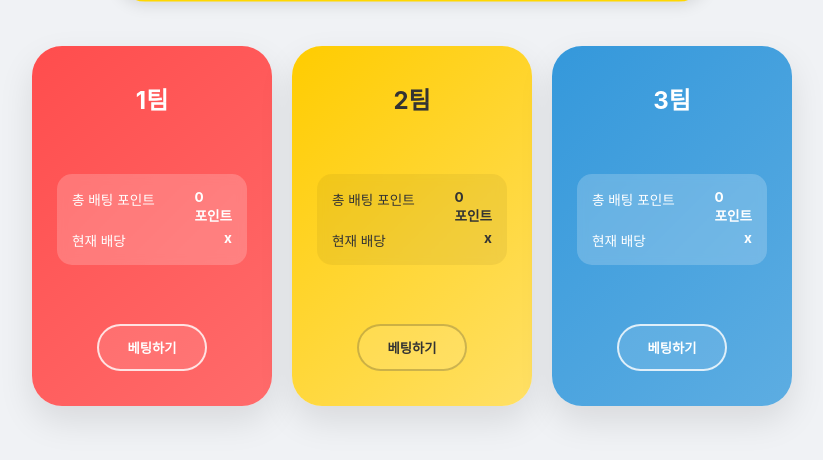
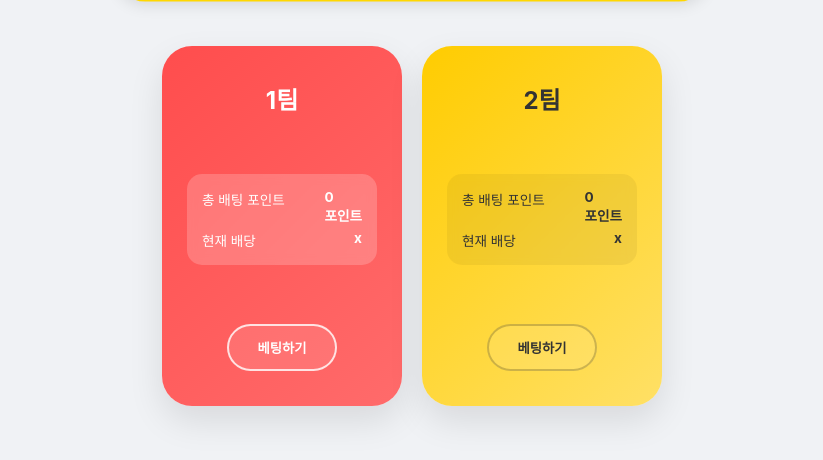
Before and after one commit to Oozls/tatta, a Flask app: template templates/main.html in a window 1280 px wide. Shown: the part 265-725 px from the top of the page, without its empty margins (228-1051 px from the left). Run offline with Flask 3, Linux system fonts and the light colour scheme; the template is opened without the code that fills it, so the values that code supplies are empty; some libraries are stand-ins or nearby versions.

Commit message:
removed 3rd team

```diff
--- a/app.py
+++ b/app.py
@@ -130,7 +130,7 @@ app.jinja_env.filters["unixtime"] = unix_to_date
 @app.route("/")
 def main_page():
     users = list(user_collection.find())
-    total_money = {'1':0,'2':0,'3':0}
+    total_money = {'1':0,'2':0}
     for user in users:
         if user['current_team'] != None:
             total_money[str(user['current_team'])] += int(user['betted_money'])
@@ -142,8 +142,7 @@ def main_page():
 
     rate = {
         '1':div(sum_money,total_money['1']),
-        '2':div(sum_money,total_money['2']),
-        '3':div(sum_money,total_money['3'])
+        '2':div(sum_money,total_money['2'])
     }
 
     histories = list(history_collection.find())
@@ -242,7 +241,7 @@ def betting_page():
     if request.method == "POST":
         team = request.form.get('team')
         money = request.form.get('money')
-        if not (1<=int(team)<=3): flash("❌ 팀은 3개뿐입니다.")
+        if not (1<=int(team)<=2): flash("❌ 팀은 2개뿐입니다.")
         elif int(money)<=0: flash("❌ 최소 1 포인트라도 거시죠?")
         elif int(money)>current_user.get_money(): flash("❌ 가진 만큼만 거세요.")
         elif current_user.get_current_team() != None or current_user.get_betted_money() != 0: flash("❌ 이미 베팅하였습니다.")
@@ -286,8 +285,8 @@ def admin_panel_page():
 def admin_panel_ended_page():
     if current_user.is_admin():
         winner_team = request.form.get('winner-team')
-        if not (1<=int(winner_team)<=3):
-            flash("❌ 팀은 1부터 3까지라니까")
+        if not (1<=int(winner_team)<=2):
+            flash("❌ 팀은 1부터 2까지라니까")
         else:
             history_collection.insert_one({
                 "winner": int(winner_team),
@@ -296,7 +295,7 @@ def admin_panel_ended_page():
             })
 
             users = list(user_collection.find())
-            total_money = {'1':0,'2':0,'3':0}
+            total_money = {'1':0,'2':0}
             for user in users:
                 if user['current_team'] != None:
                     total_money[str(user['current_team'])] += int(user['betted_money'])
--- a/templates/admin_panel.html
+++ b/templates/admin_panel.html
@@ -205,7 +205,7 @@
                     </div>
                     <div class="action-group">
                         <button type="submit" class="action-btn btn-win">우승팀 결과 발표</button>
-                        <input type="number" class="number-input" name="winner-team" placeholder="팀 번호" min="1" max="3" autocomplete="off">
+                        <input type="number" class="number-input" name="winner-team" placeholder="팀 번호" min="1" max="2" autocomplete="off">
                     </div>
                 </div>
             </form>
--- a/templates/betting.html
+++ b/templates/betting.html
@@ -293,7 +293,7 @@
                 <input type="hidden" name="team" value="{{ team }}">
                 <div class="input-group">
                     <label for="betting-money">한 번 베팅하면 경기 종료 전까지 다시 베팅할 수 없습니다.</label>
-                    <input type="number" id="betting-money" name="money" placeholder="베팅할 포인트의 액수를 입력하세요" min="100" max="{{ current_user.get_money() }}" required>
+                    <input type="number" id="betting-money" name="money" placeholder="베팅할 포인트의 액수를 입력하세요" min="1" max="{{ current_user.get_money() }}" required>
                 </div>
 
                 <button type="submit" class="submit-betting-btn" onsubmit="this.disabled=true;">팀 베팅하기 🚀</button>
--- a/templates/main.html
+++ b/templates/main.html
@@ -318,23 +318,6 @@
                 <button class="betting-btn">베팅하기</button>
             </a>
         </div>
-        <div class="team-box team-3">
-            <h2>3팀</h2>
-
-            <div class="team-stats">
-                <div class="stat-row">
-                    <span>총 배팅 포인트</span>
-                    <span class="stat-value">{{ total_money['3'] | number_comma }}<br>포인트</span>
-                </div>
-                <div class="stat-row">
-                    <span>현재 배당</span>
-                    <span class="stat-value">x {{ rate['3'] }}</span>
-                </div>
-            </div>
-            <a href="/betting?t=3">
-                <button class="betting-btn">베팅하기</button>
-            </a>
-        </div>
     </main>
 
     {% with messages = get_flashed_messages() %}
```
